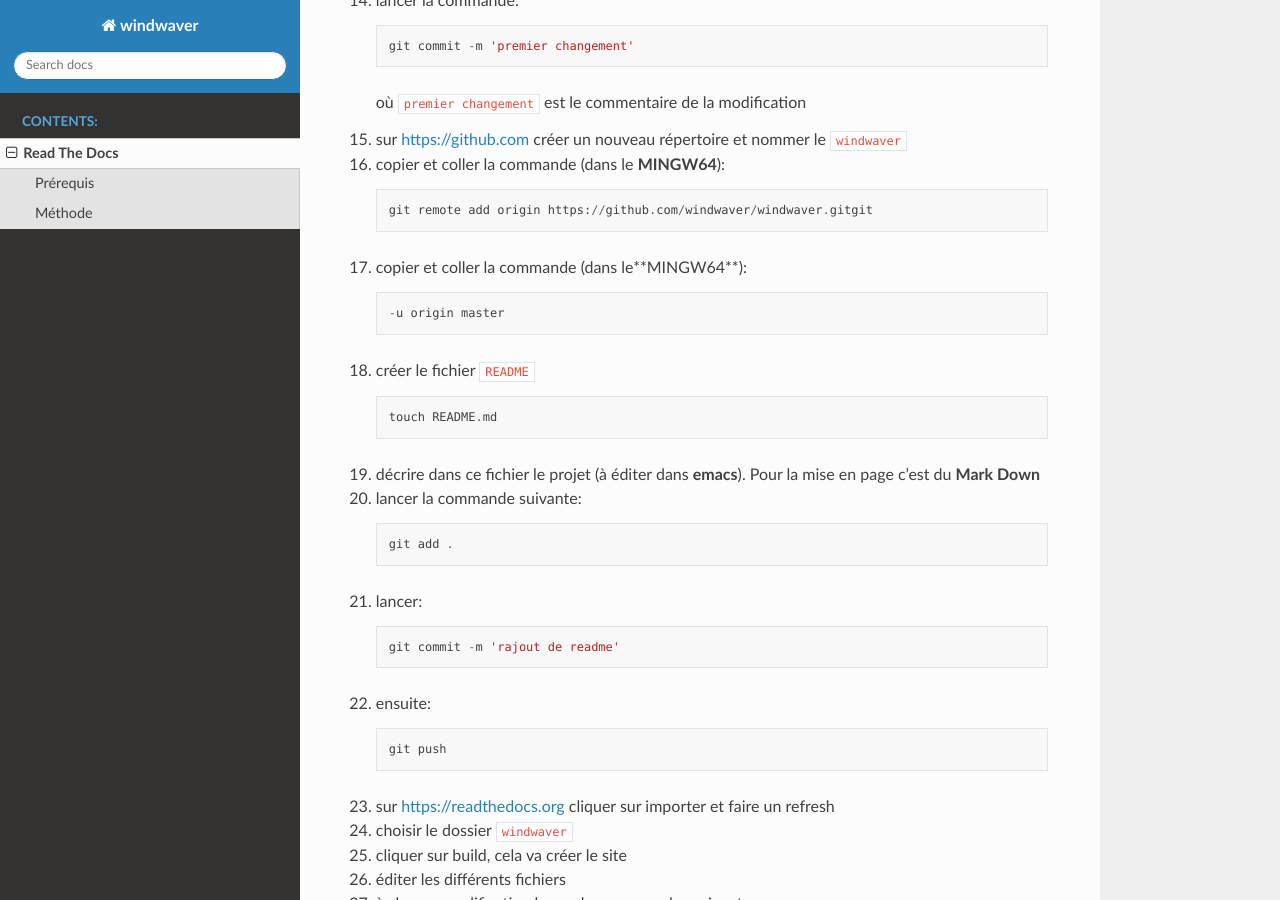
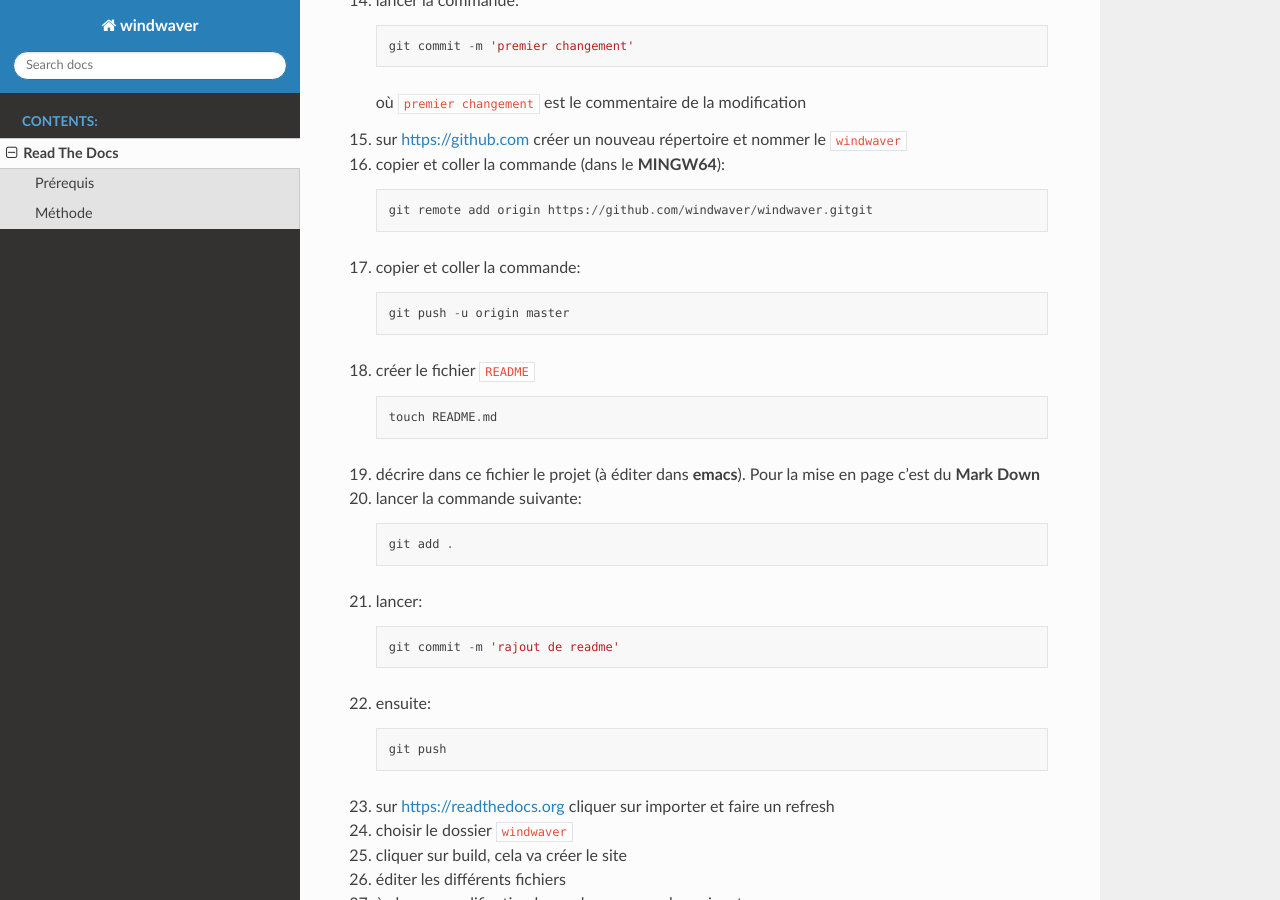
Before and after one commit to windwaver/windwaver, a Sphinx documentation site: the page built from docs/source/ReadTheDocs.rst, in a window 1280 px wide and 900 px high, scrolled down 1340 px. Built offline with Sphinx 7.4.7 and the Read the Docs theme 2.0.0, drawn with Linux system fonts in a browser that asks for light colours.

Commit message:
quelques modif

```diff
--- a/docs/source/ReadTheDocs.rst
+++ b/docs/source/ReadTheDocs.rst
@@ -82,11 +82,11 @@ Méthode
 
       git remote add origin https://github.com/windwaver/windwaver.gitgit
 
-#. copier et coller la commande (dans le**MINGW64**):
+#. copier et coller la commande:
 
    ::
 
-      -u origin master
+      git push -u origin master
 
 #. créer le fichier ``README``
 
```
